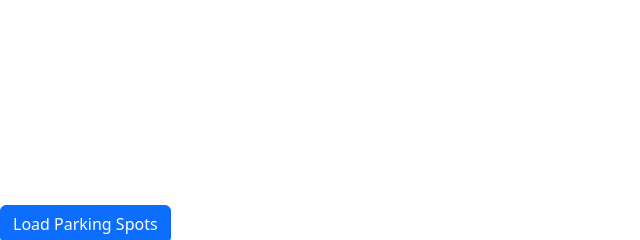
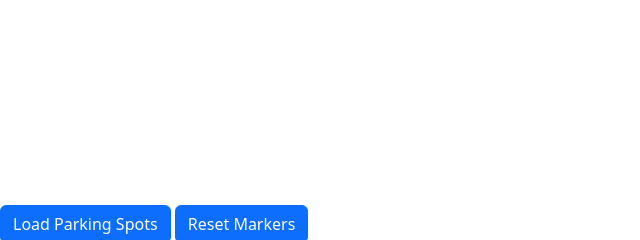
Before and after one commit to gcivil-nyu-org/Wednesday-Fall2023-Team-2, a Django app: page /map/parking/ in a window 1280 px wide. Shown: the part 77-317 px from the top of the page, without its empty margins (0-640 px from the left). Run offline with Django 4.2, Linux system fonts and the light colour scheme; some libraries are stand-ins or nearby versions.

Commit message:
Refactored AdvancedMarker

```diff
--- a/map/templates/map/parking.html
+++ b/map/templates/map/parking.html
@@ -6,6 +6,7 @@
 <div class="fixed-bottom">
     <div class="map-container">
         <button id="load-parking-btn" class="btn btn-primary">Load Parking Spots</button>
+        <button id="reset-markers" class="btn btn-primary">Reset Markers</button>
         <div id="map"></div>
     </div>
 </div>
@@ -16,50 +17,25 @@
     const loadParkingBtn = document.getElementById("load-parking-btn");
 
     const spotIds = new Set();
+    const markers = [];
 
     /**
      * Add markers on map with click-to-view info window
      * @param {Object} ParkingSpot - reference ParkingSpaceSerializer in api/serializers.py
      */
     async function addMarker(spot) {
-        const { AdvancedMarkerElement,  PinElement} = await google.maps.importLibrary("marker");
+        //Prevents adding duplicate markers
         if (spotIds.has(spot.parking_spot_id)) {
             return ;
         }
-
+        //Keep track of Parking Spot IDs on Map using Set
         spotIds.add(spot.parking_spot_id);
 
-        if (spot.type === "Street") {
-            // Change the background color.
-            const pinBackground = new PinElement({
-            background: "#ffc107",
-            borderColor: "#ffc107",
-            });
-            let marker = new AdvancedMarkerElement({
-            map,
-            position: {
-                lat: parseFloat(spot.latitude),
-                lng: parseFloat(spot.longitude)
-            },
-            content: pinBackground.element,
-            title: spot.parking_spot_name,
-            //animation: google.maps.Animation.BOUNCE
-            });
-        }
+        //Utility function to get custom AdvancedMarker with color
+        let marker = await getMarkerByType(spot);
 
-        let marker = new google.maps.Marker({
-            position: {
-                lat: parseFloat(spot.latitude),
-                lng: parseFloat(spot.longitude)
-            },
-            map: map,
-            title: spot.parking_spot_name,
-            animation: google.maps.Animation.BOUNCE
-        });
-
-        setTimeout(function() {
-            marker.setAnimation(null);
-        }, 750);
+        //Keep track of all markers with an array
+        markers.push(marker);
 
         google.maps.event.addListener(marker, 'click', (function (marker, id) {
             return function () {
@@ -77,6 +53,39 @@
             }
         })(marker, spot.parking_spot_id));
 
+    }
+
+    /**
+     * Helper function for addMarker()
+     * Creates an AdvancedMarkerElement (custom color marker) based on type
+     * @param {Object} ParkingSpot - reference ParkingSpaceSerializer in api/serializers.py
+     * @returns {Object} AdvancedMarkerElement - see link below (Google Maps API)
+     * https://developers.google.com/maps/documentation/javascript/advanced-markers/basic-customization
+     */
+    async function getMarkerByType(spot) {
+        const { AdvancedMarkerElement,  PinElement } = await google.maps.importLibrary("marker");
+
+        const typeToColor = {
+            "Business": "#ff0000",
+            "Street": "#ffc107"
+        };
+
+        const color = typeToColor[spot.type];
+
+        const pinBackground = new PinElement({
+            background: color,
+            borderColor: color,
+        });
+        let marker = new AdvancedMarkerElement({
+            map,
+            position: {
+                lat: parseFloat(spot.latitude),
+                lng: parseFloat(spot.longitude)
+            },
+            content: pinBackground.element,
+            title: spot.parking_spot_name,
+        });
+        return marker;
     }
 
     /**
@@ -167,7 +176,7 @@
     function setup() {
         loadParkingBtn.addEventListener('click', function(e) {
             fetchParkingSpotAroundCenter();
-        })
+        });
     }
 
     setup();
```
